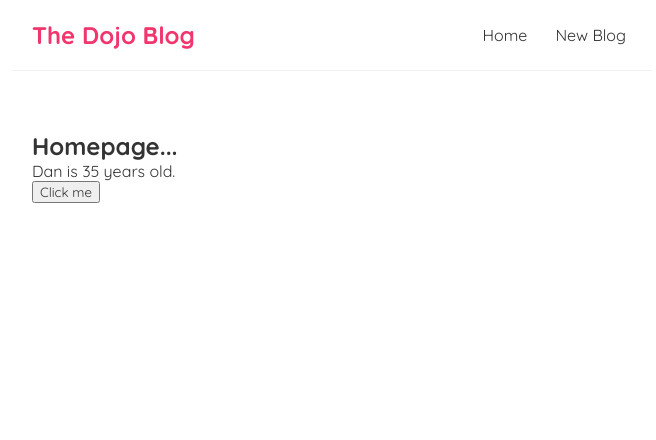
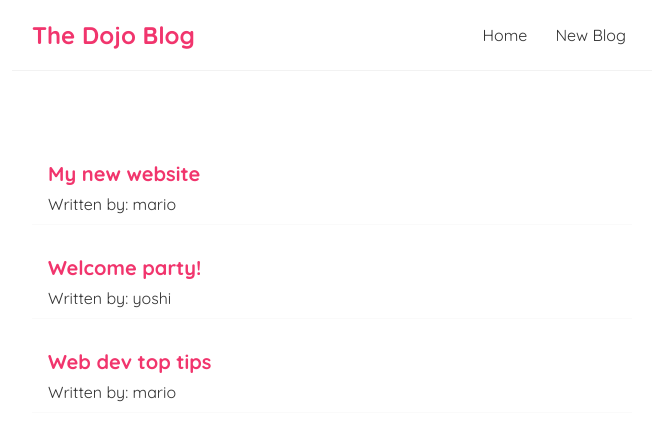
Before and after one commit to danretegan/dojo-blog, a React (Create React App) app: page / in a window 1280 px wide. Shown: the top 440 px of the page, without its empty margins (308-964 px from the left). Built offline with nearby package versions, Linux system fonts and the light colour scheme.

Commit message:
#10 - Outputting Lists

```diff
--- a/src/Home.js
+++ b/src/Home.js
@@ -1,25 +1,25 @@
 import { useState } from 'react';
 
 const Home = () => {
-  // let name = 'Dan';
-
-  const [name, setName] = useState('Dan ');
-  const [age, setAge] = useState(35);
-
-  const handleClick = () => {
-    setName('Gabriel ');
-    setAge(25);
-  };
+  const [blogs, setBlogs] = useState([
+    { title: 'My new website', body: 'lorem ipsum...', author: 'mario', id: 1 },
+    { title: 'Welcome party!', body: 'lorem ipsum...', author: 'yoshi', id: 2 },
+    {
+      title: 'Web dev top tips',
+      body: 'lorem ipsum...',
+      author: 'mario',
+      id: 3,
+    },
+  ]);
 
   return (
     <div className="home">
-      <h2>Homepage...</h2>
-
-      <p>
-        {name} is {age} years old.
-      </p>
-
-      <button onClick={handleClick}>Click me</button>
+      {blogs.map(blog => (
+        <div className="blog-preview" key={blog.id}>
+          <h2>{blog.title}</h2>
+          <p>Written by: {blog.author}</p>
+        </div>
+      ))}
     </div>
   );
 };
--- a/src/index.css
+++ b/src/index.css
@@ -1,9 +1,9 @@
-@import url("https://fonts.googleapis.com/css2?family=Quicksand:wght@300;400;500;600;700&display=swap");
+@import url('https://fonts.googleapis.com/css2?family=Quicksand:wght@300;400;500;600;700&display=swap');
 
 /* base styles */
 * {
   margin: 0;
-  font-family: "Quicksand";
+  font-family: 'Quicksand';
   color: #333;
 }
 .navbar {
@@ -33,3 +33,18 @@
   margin: 40px auto;
   padding: 20px;
 }
+
+/* blog previews / list */
+.blog-preview {
+  padding: 10px 16px;
+  margin: 20px 0;
+  border-bottom: 1px solid #fafafa;
+}
+.blog-preview:hover {
+  box-shadow: 1px 3px 5px rgba(0, 0, 0, 0.1);
+}
+.blog-preview h2 {
+  font-size: 20px;
+  color: #f1356d;
+  margin-bottom: 8px;
+}
```
